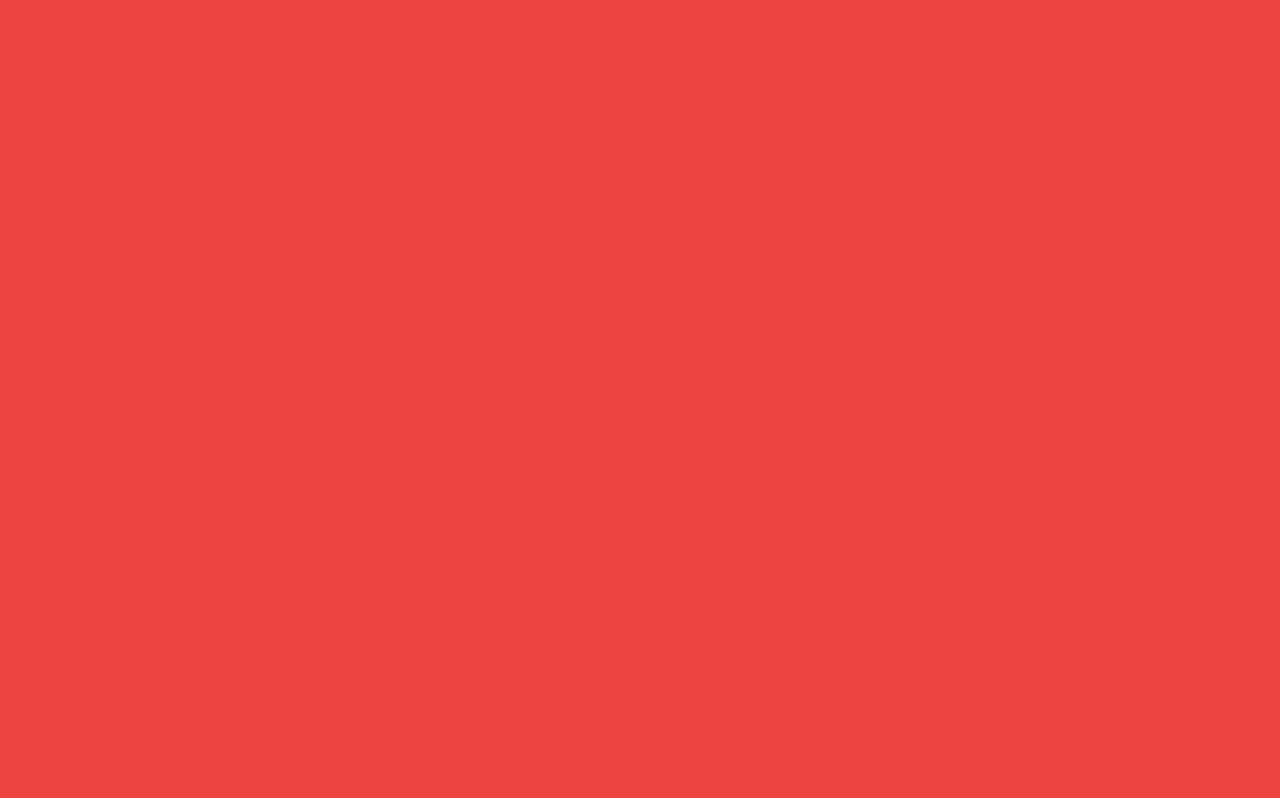
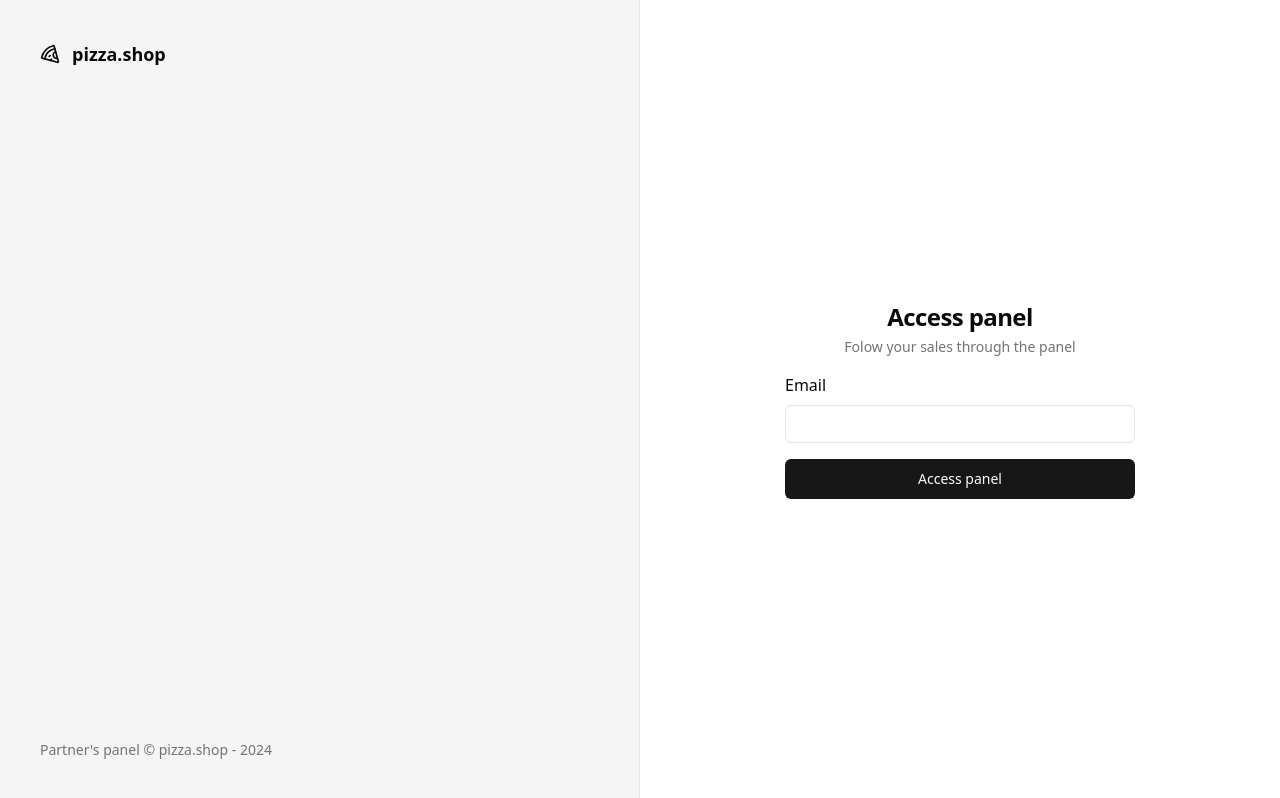
Before and after one commit to AmadeuGMeniconiDeveloper/rocketseat-pizzashop, a React (Vite) app: page /sign-in in a window 1280 px wide. Built offline with nearby package versions, Linux system fonts and the light colour scheme.

Commit message:
Main layouts and some starting pages

```diff
--- a/package.json
+++ b/package.json
@@ -10,6 +10,8 @@
     "preview": "vite preview"
   },
   "dependencies": {
+    "@radix-ui/react-label": "^2.1.0",
+    "@radix-ui/react-slot": "^1.1.0",
     "class-variance-authority": "^0.7.0",
     "clsx": "^2.1.1",
     "localforage": "^1.10.0",
@@ -17,6 +19,7 @@
     "match-sorter": "^6.3.4",
     "react": "^18.3.1",
     "react-dom": "^18.3.1",
+    "react-helmet-async": "^2.0.5",
     "react-router-dom": "^6.26.2",
     "sort-by": "^1.2.0",
     "tailwind-merge": "^2.5.2",
--- a/src/App.tsx
+++ b/src/App.tsx
@@ -1,5 +1,15 @@
 import "./global.css";
 
+import { RouterProvider } from "react-router-dom";
+import { Helmet, HelmetProvider } from "react-helmet-async";
+
+import { routes } from "./routes";
+
 export function App() {
-  return <div className="flex h-screen bg-red-500"></div>;
+  return (
+    <HelmetProvider>
+      <Helmet titleTemplate="%s | pizza.shop" />
+      <RouterProvider router={routes} />
+    </HelmetProvider>
+  );
 }
--- /dev/null
+++ b/src/components/ui/button.tsx
@@ -0,0 +1,56 @@
+import * as React from "react"
+import { Slot } from "@radix-ui/react-slot"
+import { cva, type VariantProps } from "class-variance-authority"
+
+import { cn } from "@/lib/utils"
+
+const buttonVariants = cva(
+  "inline-flex items-center justify-center whitespace-nowrap rounded-md text-sm font-medium ring-offset-background transition-colors focus-visible:outline-none focus-visible:ring-2 focus-visible:ring-ring focus-visible:ring-offset-2 disabled:pointer-events-none disabled:opacity-50",
+  {
+    variants: {
+      variant: {
+        default: "bg-primary text-primary-foreground hover:bg-primary/90",
+        destructive:
+          "bg-destructive text-destructive-foreground hover:bg-destructive/90",
+        outline:
+          "border border-input bg-background hover:bg-accent hover:text-accent-foreground",
+        secondary:
+          "bg-secondary text-secondary-foreground hover:bg-secondary/80",
+        ghost: "hover:bg-accent hover:text-accent-foreground",
+        link: "text-primary underline-offset-4 hover:underline",
+      },
+      size: {
+        default: "h-10 px-4 py-2",
+        sm: "h-9 rounded-md px-3",
+        lg: "h-11 rounded-md px-8",
+        icon: "h-10 w-10",
+      },
+    },
+    defaultVariants: {
+      variant: "default",
+      size: "default",
+    },
+  }
+)
+
+export interface ButtonProps
+  extends React.ButtonHTMLAttributes<HTMLButtonElement>,
+    VariantProps<typeof buttonVariants> {
+  asChild?: boolean
+}
+
+const Button = React.forwardRef<HTMLButtonElement, ButtonProps>(
+  ({ className, variant, size, asChild = false, ...props }, ref) => {
+    const Comp = asChild ? Slot : "button"
+    return (
+      <Comp
+        className={cn(buttonVariants({ variant, size, className }))}
+        ref={ref}
+        {...props}
+      />
+    )
+  }
+)
+Button.displayName = "Button"
+
+export { Button, buttonVariants }
--- /dev/null
+++ b/src/components/ui/input.tsx
@@ -0,0 +1,25 @@
+import * as React from "react"
+
+import { cn } from "@/lib/utils"
+
+export interface InputProps
+  extends React.InputHTMLAttributes<HTMLInputElement> {}
+
+const Input = React.forwardRef<HTMLInputElement, InputProps>(
+  ({ className, type, ...props }, ref) => {
+    return (
+      <input
+        type={type}
+        className={cn(
+          "flex h-10 w-full rounded-md border border-input bg-background px-3 py-2 text-sm ring-offset-background file:border-0 file:bg-transparent file:text-sm file:font-medium placeholder:text-muted-foreground focus-visible:outline-none focus-visible:ring-2 focus-visible:ring-ring focus-visible:ring-offset-2 disabled:cursor-not-allowed disabled:opacity-50",
+          className
+        )}
+        ref={ref}
+        {...props}
+      />
+    )
+  }
+)
+Input.displayName = "Input"
+
+export { Input }
--- /dev/null
+++ b/src/components/ui/label.tsx
@@ -0,0 +1,24 @@
+import * as React from "react"
+import * as LabelPrimitive from "@radix-ui/react-label"
+import { cva, type VariantProps } from "class-variance-authority"
+
+import { cn } from "@/lib/utils"
+
+const labelVariants = cva(
+  "text-sm font-medium leading-none peer-disabled:cursor-not-allowed peer-disabled:opacity-70"
+)
+
+const Label = React.forwardRef<
+  React.ElementRef<typeof LabelPrimitive.Root>,
+  React.ComponentPropsWithoutRef<typeof LabelPrimitive.Root> &
+    VariantProps<typeof labelVariants>
+>(({ className, ...props }, ref) => (
+  <LabelPrimitive.Root
+    ref={ref}
+    className={cn(labelVariants(), className)}
+    {...props}
+  />
+))
+Label.displayName = LabelPrimitive.Root.displayName
+
+export { Label }
--- a/src/pages/_layouts/app.tsx
+++ b/src/pages/_layouts/app.tsx
@@ -3,7 +3,7 @@
 export function AppLayout() {
   return (
     <div>
-      <h1>app</h1>
+      <h1>pizza.shop</h1>
 
       <div>
         <Outlet />
--- a/src/pages/_layouts/auth.tsx
+++ b/src/pages/_layouts/auth.tsx
@@ -1,3 +1,21 @@
+import { Pizza } from "lucide-react";
+import { Outlet } from "react-router-dom";
+
 export function AuthLayout() {
-  return <div>auth</div>;
+  return (
+    <div className="grid min-h-screen grid-cols-2">
+      <div className="flex h-full flex-col justify-between border-r border-foreground/5 bg-muted p-10 text-muted-foreground">
+        <div className="flex items-center gap-3 text-lg text-foreground">
+          <Pizza className="h-5 w-5" />
+          <span className="font-semibold">pizza.shop</span>
+        </div>
+        <footer className="text-sm">
+          Partner's panel &copy; pizza.shop - {new Date().getFullYear()}
+        </footer>
+      </div>
+      <div className="flex flex-col items-center justify-center">
+        <Outlet />
+      </div>
+    </div>
+  );
 }
--- a/src/pages/app/dashboard.tsx
+++ b/src/pages/app/dashboard.tsx
@@ -1,3 +1,10 @@
+import { Helmet } from "react-helmet-async";
+
 export function Dashboard() {
-  return <div>dashboard</div>;
+  return (
+    <div>
+      <Helmet title="Dashboard" />
+      dashboard
+    </div>
+  );
 }
--- a/src/pages/auth/sign-in.tsx
+++ b/src/pages/auth/sign-in.tsx
@@ -1,3 +1,37 @@
+import { Helmet } from "react-helmet-async";
+import { Button } from "../../components/ui/button";
+import { Label } from "@radix-ui/react-label";
+
 export function SignIn() {
-  return <div>sign-in</div>;
+  return (
+    <>
+      <Helmet title="Sign In" />
+      <div className="p-8">
+        <div className="flex w-[350px] flex-col justify-center gap-6">
+          <div className="mb-4 flex flex-col gap-1 text-center">
+            <h1 className="text-2xl font-semibold tracking-tight">
+              Access panel
+            </h1>
+            <p className="text-sm text-muted-foreground">
+              Folow your sales through the panel
+            </p>
+          </div>
+        </div>
+
+        <form className="space-y-4">
+          <div className="space-y-2">
+            <Label htmlFor="email">Email</Label>
+            <input
+              id="email"
+              type="email"
+              className="w-full rounded-md border border-input bg-transparent px-3 py-2 text-sm placeholder:text-muted-foreground focus:ring-primary"
+            />
+          </div>
+          <Button type="submit" className="w-full">
+            Access panel
+          </Button>
+        </form>
+      </div>
+    </>
+  );
 }
```
Also changed, not shown: 1 other file (tests, documents, lock files or other folders).
